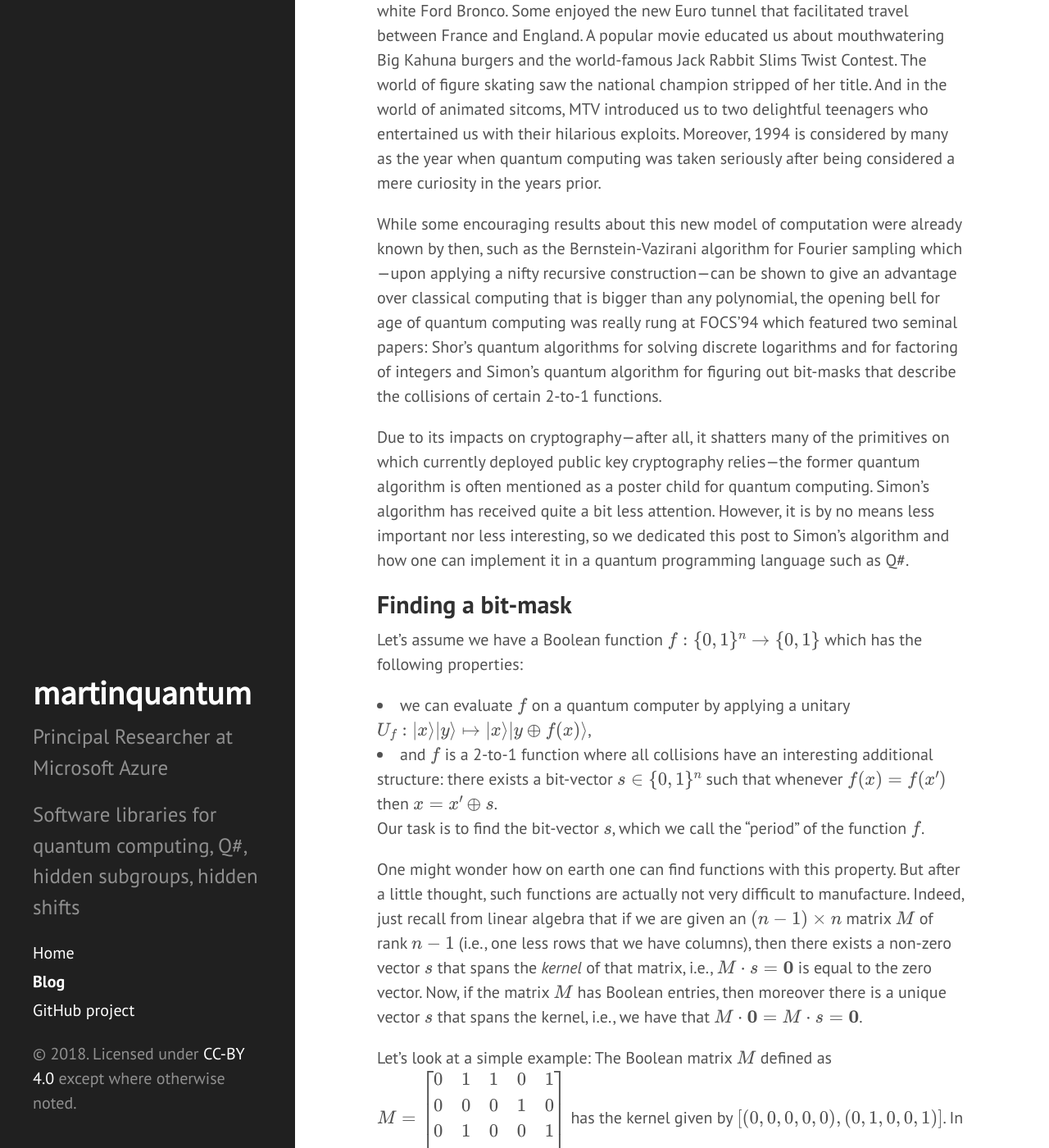
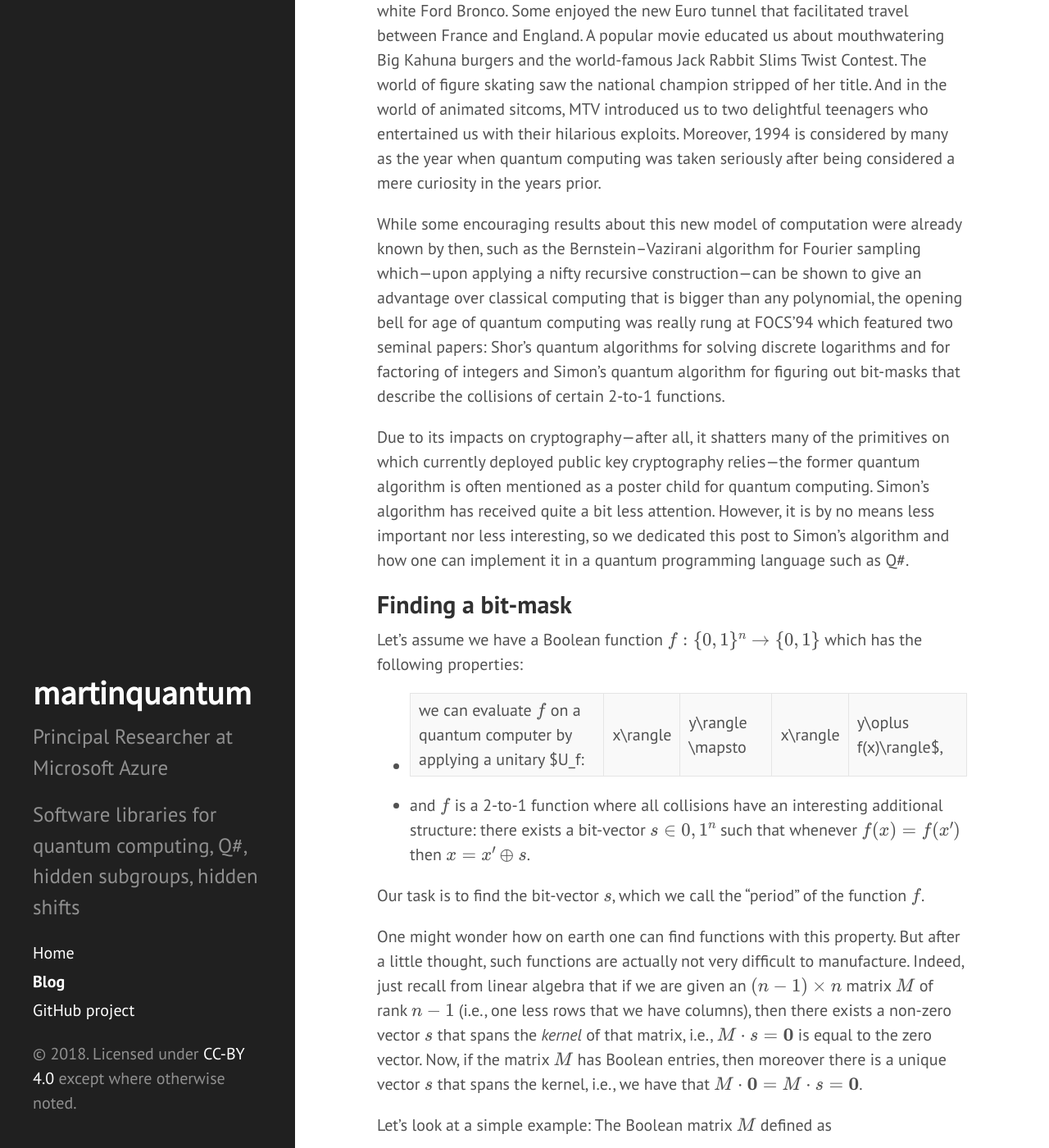
Before and after one commit to martinquantum/martinquantum.github.io, a Jekyll site: the page built from _posts/2018-12-10-simon.md, in a window 1280 px wide and 1400 px high, scrolled down 460 px. Shown: the whole window at 82% size. Built offline with Jekyll 4.4.1, drawn with Linux system fonts in a browser that asks for light colours; formulas are drawn with MathJax 3; some of the changed text lies outside the part shown.

Commit message:
em-dashes

```diff
--- a/_posts/2018-12-10-simon.md
+++ b/_posts/2018-12-10-simon.md
@@ -9,21 +9,23 @@ title: Implementing Simon's algorithm
 
 1994 was an eventful year. Many held their breath watching a car chase involving a white Ford Bronco. Some enjoyed the new Euro tunnel that facilitated travel between France and England. A popular movie educated us about mouthwatering Big Kahuna burgers and the world-famous Jack Rabbit Slims Twist Contest. The world of figure skating saw the national champion stripped of her title. And in the world of animated sitcoms, MTV introduced us to two delightful teenagers who entertained us with their hilarious exploits. Moreover, 1994 is considered by many as the year when quantum computing was taken seriously after being considered a mere curiosity in the years prior.
 
-While some encouraging results about this new model of computation were already known by then, such as the Bernstein-Vazirani algorithm for Fourier sampling which---upon applying a nifty recursive construction---can be shown to give an advantage over classical computing that is bigger than any polynomial, the opening bell for age of quantum computing was really rung at FOCS'94 which featured two seminal papers: Shor's quantum algorithms for solving discrete logarithms and for factoring of integers and Simon's quantum algorithm for figuring out bit-masks that describe the collisions of certain 2-to-1 functions.
+While some encouraging results about this new model of computation were already known by then, such as the Bernstein--Vazirani algorithm for Fourier sampling which---upon applying a nifty recursive construction---can be shown to give an advantage over classical computing that is bigger than any polynomial, the opening bell for age of quantum computing was really rung at FOCS'94 which featured two seminal papers: Shor's quantum algorithms for solving discrete logarithms and for factoring of integers and Simon's quantum algorithm for figuring out bit-masks that describe the collisions of certain 2-to-1 functions.
 
 Due to its impacts on cryptography---after all, it shatters many of the primitives on which currently deployed public key cryptography relies---the former quantum algorithm is often mentioned as a poster child for quantum computing. Simon's algorithm has received quite a bit less attention. However, it is by no means less important nor less interesting, so we dedicated this post to Simon's algorithm and how one can implement it in a quantum programming language such as Q#.
 
 ## Finding a bit-mask
 
 Let's assume we have a Boolean function $f: \\{0,1\\}^n \rightarrow \\{0,1\\}$ which has the following properties:
-<li> we can evaluate $f$ on a quantum computer by applying a unitary $U_f: |x\rangle|y\rangle \mapsto |x\rangle |y\oplus f(x)\rangle$, </li>
-<li> and $f$ is a 2-to-1 function where all collisions have an interesting additional structure: there exists a bit-vector $s\in \{0,1\}^n$ such that whenever $f(x)=f(x')$
-then $x=x' \oplus s$. </li>
+- we can evaluate $f$ on a quantum computer by applying a unitary $U_f: |x\rangle|y\rangle \mapsto |x\rangle |y\oplus f(x)\rangle$,
+- and $f$ is a 2-to-1 function where all collisions have an interesting additional structure: there exists a bit-vector $s\in \{0,1\}^n$ such that whenever $f(x)=f(x')$
+then $x=x' \oplus s$.
+
 Our task is to find the bit-vector $s$, which we call the "period" of the function $f$.
 
 One might wonder how on earth one can find functions with this property. But after a little thought, such functions are actually not very difficult to manufacture. Indeed, just recall from linear algebra that if we are given an $(n-1) \times n$ matrix $M$ of rank $n-1$ (i.e., one less rows that we have columns), then there exists a non-zero vector $s$ that spans the <em>kernel</em> of that matrix, i.e., $M \cdot s={\mathbf 0}$ is equal to the zero vector. Now, if the matrix $M$ has Boolean entries, then moreover there is a unique vector $s$ that spans the kernel, i.e., we have that $M\cdot {\mathbf 0} = M \cdot s = {\mathbf 0}$.
 
 Let's look at a simple example: The Boolean matrix $M$ defined as
+
 $$ M = \left[
     \begin{array}{ccccc}
     0& 1& 1& 0& 1 \\
@@ -33,13 +35,14 @@ $$ M = \left[
     \end{array}
     \right]
 $$
+
 has the kernel given by $[ (0, 0, 0, 0, 0), (0, 1, 0, 0, 1) ]$. In this case, the period is given by $s=(0,1,0,0,1)$.
 
 Functions of the form $f(x) = M \cdot x$, where $M$ is a fixed Boolean $(n-1)\times n$ matrix, are our prototypes of instances of Simon's problem. They satisfy the two conditions above as it is easy to find a quantum circuit which implements $U_f$ (indeed, this can be accomplished by a network of CNOT gates which can be read off directly from the matrix $M$) and the 2-to-1 property with respect to a period vector follows from linear algebra. In the following we show how these types of functions can be instantiated in Q#. It should be noted, that to make the problem hard for classical computers, more work is needed: one should permute the output vectors using some scrambling permutation $\pi$ that maps all $2^{(n-1)}$ output vectors to itself, i.e., $f = \pi \circ M$ would be another instantiation of Simon's problem. Presumably, this would be harder to solve if we could only "obfuscate" the way in which $f$ was constructed. However, to the best of my knowledge, it is an open problem to make Simon's algorithm a "white box" problem (which is one of the main differences to Shor's algorithm for which the underlying function $f$ has a white-box implementation).
 
 ## Simon's algorithm in Q# and C#
 
-The [Microsoft Quantum Development Kit](https://www.microsoft.com/en-us/quantum/development-kit) already comes with reference implementations ranging from simple quantum algorithms such as Bernstein-Vazirani or Deutsch-Jozsa over simulation algorithms for chemistry to complex quantum algorithms such as Shor's algorithm. We implemented Simon's algorithm as a [kata](https://en.wikipedia.org/wiki/Kata_(programming)), which is a self-paced tutorial in which a learner to explore basic principles of a new programming language and do so at his or her own pace. This kata can be found [here](https://github.com/Microsoft/QuantumKatas/tree/master/SimonsAlgorithm).
+The [Microsoft Quantum Development Kit](https://www.microsoft.com/en-us/quantum/development-kit) already comes with reference implementations ranging from simple quantum algorithms such as Bernstein--Vazirani or Deutsch-Jozsa over simulation algorithms for chemistry to complex quantum algorithms such as Shor's algorithm. We implemented Simon's algorithm as a [kata](https://en.wikipedia.org/wiki/Kata_(programming)), which is a self-paced tutorial in which a learner to explore basic principles of a new programming language and do so at his or her own pace. This kata can be found [here](https://github.com/Microsoft/QuantumKatas/tree/master/SimonsAlgorithm).
 
 The quantum part of Simon's algorithm is beautiful in its simplicity: all we have to do is create a uniform quantum distribution of all possible inputs to $f$ at the same time (a so-called superposition of all inputs), then evaluate the function $f$ via the quantum operation $U_f$, and finally measure the resulting quantum state in the so-called standard computational basis. All these operations can be performed very easily in Q#:
 
```
